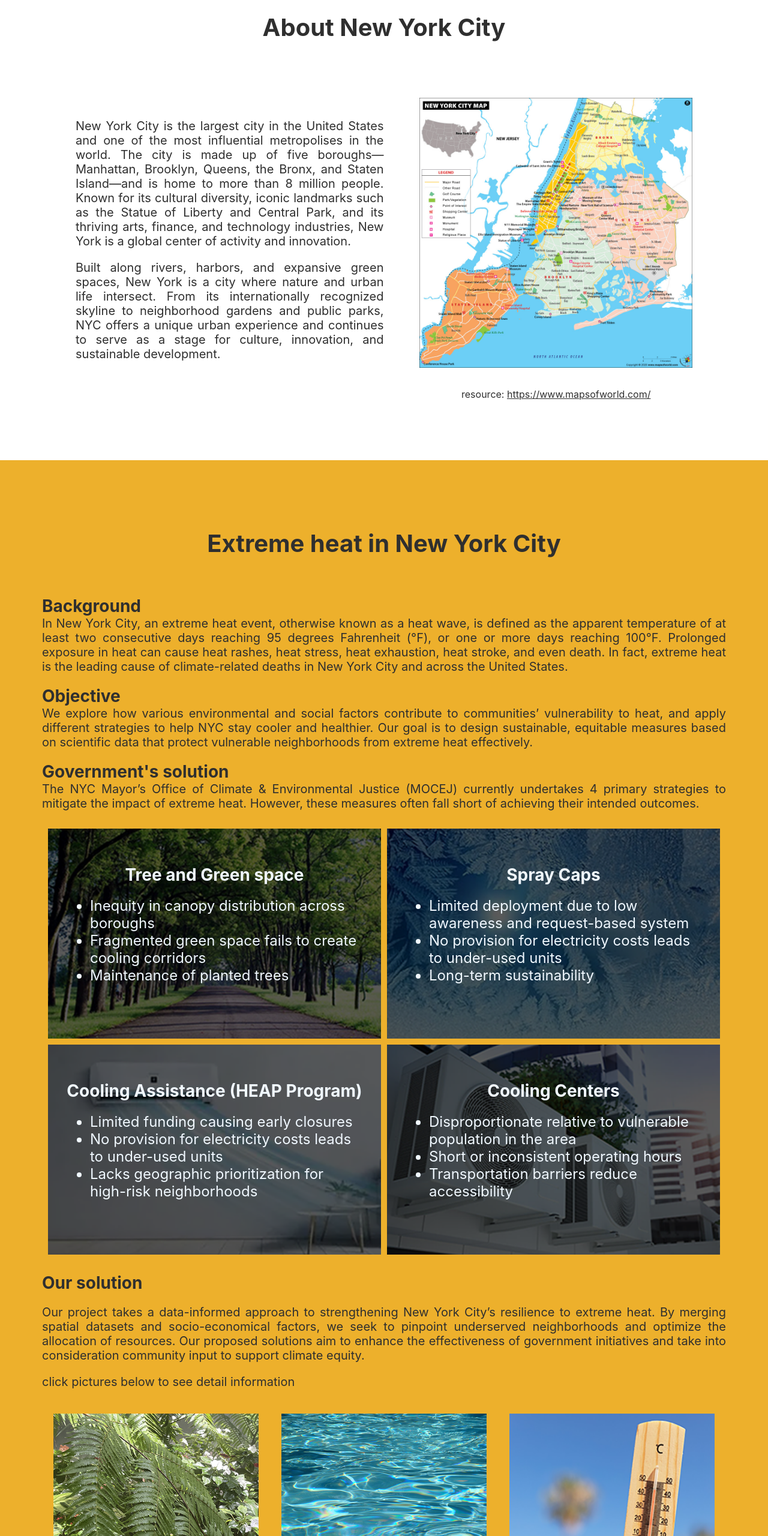
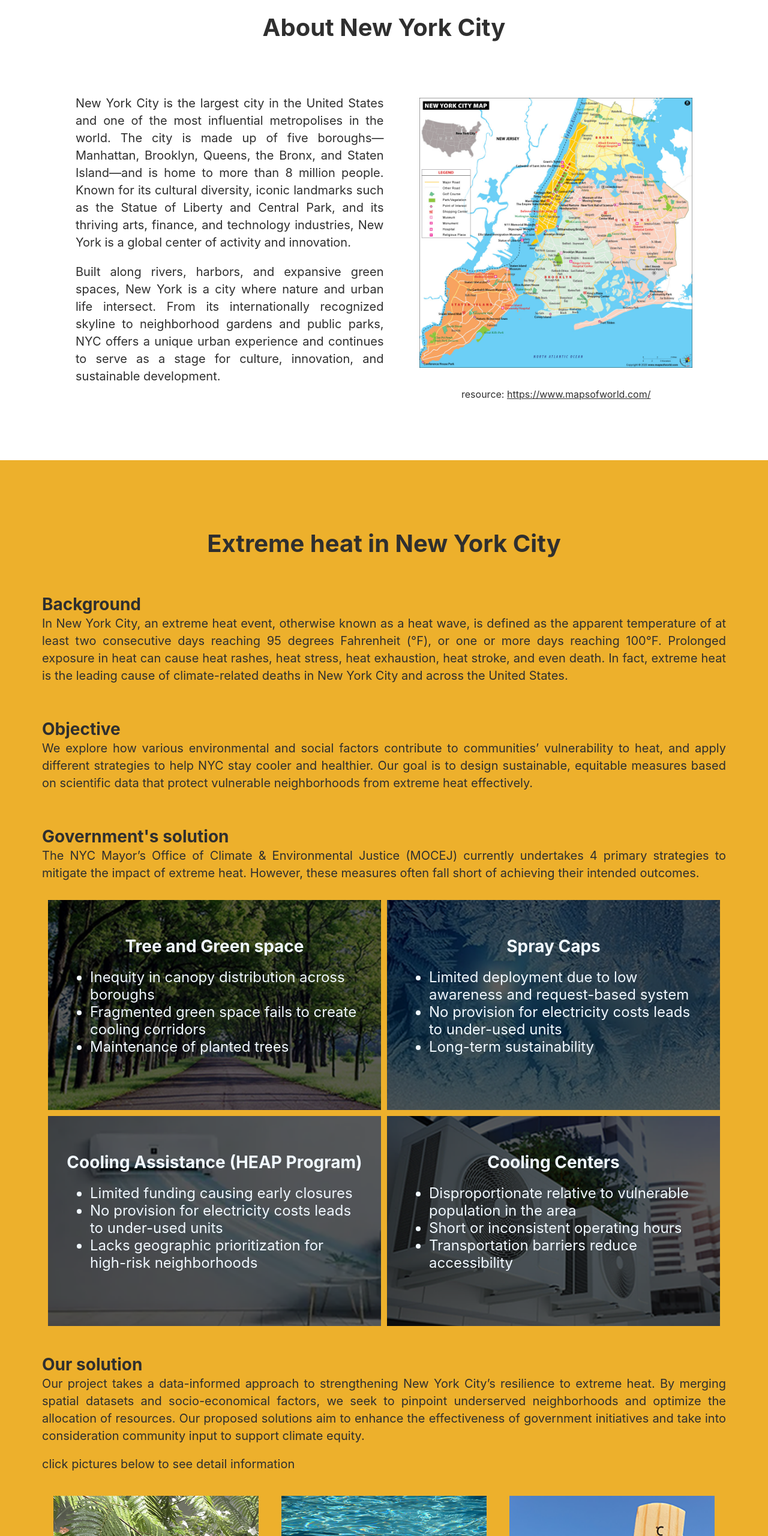
Before and after one commit to kioiku-ishisho/nyhc, a plain HTML site: page index.html in a window 1280 px wide. Shown: the part 1060-3620 px from the top of the page at 60% size. Drawn offline with Linux system fonts and the light colour scheme.

Commit message:
button adjust

```diff
--- a/index.html
+++ b/index.html
@@ -21,7 +21,7 @@
   <table width="85%" border="0" align="center" cellpadding="0" cellspacing="0">
   <tbody>
     <tr>
-      <td rowspan="2" style="text-align: justify"><p>New York City is the largest city in the United States and one of the most influential metropolises in the world. The city is made up of five boroughs—Manhattan, Brooklyn, Queens, the Bronx, and Staten Island—and is home to more than 8 million people. Known for its cultural diversity, iconic landmarks such as the Statue of Liberty and Central Park, and its thriving arts, finance, and technology industries, New York is a global center of activity and innovation.</p>
+      <td rowspan="2" class="justify"><p>New York City is the largest city in the United States and one of the most influential metropolises in the world. The city is made up of five boroughs—Manhattan, Brooklyn, Queens, the Bronx, and Staten Island—and is home to more than 8 million people. Known for its cultural diversity, iconic landmarks such as the Statue of Liberty and Central Park, and its thriving arts, finance, and technology industries, New York is a global center of activity and innovation.</p>
         <p>Built along rivers, harbors, and expansive green spaces, New York is a city where nature and urban life intersect. From its internationally recognized skyline to neighborhood gardens and public parks, NYC offers a unique urban experience and continues to serve as a stage for culture, innovation, and sustainable development.</p></td>
       <td style="text-align: center"><img src="new-york-city-maps.jpg" height="450"></td>
     </tr>
@@ -36,9 +36,9 @@
 	  <h2>Extreme heat in New York City</h2>
 		<p class="justify"><strong>Background</strong><br>In New York City, an extreme heat event, otherwise known as a heat wave, is defined as the apparent temperature of at least two consecutive days reaching 95 degrees Fahrenheit (°F), or one or more days reaching 100°F.
 Prolonged exposure in heat can cause heat rashes, heat stress, heat exhaustion, heat stroke, and even death. In fact, extreme heat is the leading cause of climate-related deaths in New York City and across the United States.
-</p>
+</p><br>
         <p class="justify"><strong>Objective</strong><br>
-      We explore how various environmental and social factors contribute to communities’ vulnerability to heat, and apply different strategies to help NYC stay cooler and healthier. Our goal is to design sustainable, equitable measures based on scientific data that protect vulnerable neighborhoods from extreme heat effectively.</p>
+      We explore how various environmental and social factors contribute to communities’ vulnerability to heat, and apply different strategies to help NYC stay cooler and healthier. Our goal is to design sustainable, equitable measures based on scientific data that protect vulnerable neighborhoods from extreme heat effectively.</p><br>
 		<p class="justify"><strong>Government's solution</strong><br>The NYC Mayor’s Office of Climate & Environmental Justice (MOCEJ) currently undertakes 4 primary strategies to mitigate the impact of extreme heat. However, these measures often fall short of achieving their intended outcomes. </p>
 
 	  <table width="100%" border="0" align="center" cellpadding="0" cellspacing="10" class="gov_solution">
@@ -74,10 +74,9 @@ Prolonged exposure in heat can cause heat rashes, heat stress, heat exhaustion,
 				</ul></p></td>
 	        </tr>
 	      </tbody>
-	  </table>
+	  </table><br>
 
-		<p><strong>Our solution</strong></p>
-		<p class="justify">Our project takes a data-informed approach to strengthening New York City’s resilience to extreme heat. By merging spatial datasets and socio-economical factors, we seek to pinpoint underserved neighborhoods and optimize the allocation of resources. Our proposed solutions aim to enhance the effectiveness of government initiatives and take into consideration community input to support climate equity.</p>
+		<p class="justify"><strong>Our solution</strong><br>Our project takes a data-informed approach to strengthening New York City’s resilience to extreme heat. By merging spatial datasets and socio-economical factors, we seek to pinpoint underserved neighborhoods and optimize the allocation of resources. Our proposed solutions aim to enhance the effectiveness of government initiatives and take into consideration community input to support climate equity.</p>
 	  <p>click pictures below to see detail information</p>
 
 		<table width="100%" height="550" border="0" align="center" cellpadding="0" cellspacing="0" class="our_solution">
--- a/style.css
+++ b/style.css
@@ -42,6 +42,7 @@ p {
 
 .justify {
 	text-align: justify;
+	line-height: 29px;
 }
 
 strong {
@@ -88,11 +89,12 @@ header {
 	height:80px;
 	font-size:28px;
 	font-weight:700;
-	transition: filter 0.3s ease;
+	transition: transform 0.3s ease,filter 0.3s ease;
 }
 
 .title button:hover, .problem button:hover {
 	filter: brightness(50%);
+	transform: scale(1.1);
 }
 
 .nyc {
@@ -232,7 +234,7 @@ li {
 	height: 80px;
 	font-size: 28px;
 	font-weight: 700;
-	transition: filter 0.3s ease;
+	transition: transform 0.3s ease,filter 0.3s ease;
 }
 
 .resources_part {
```
